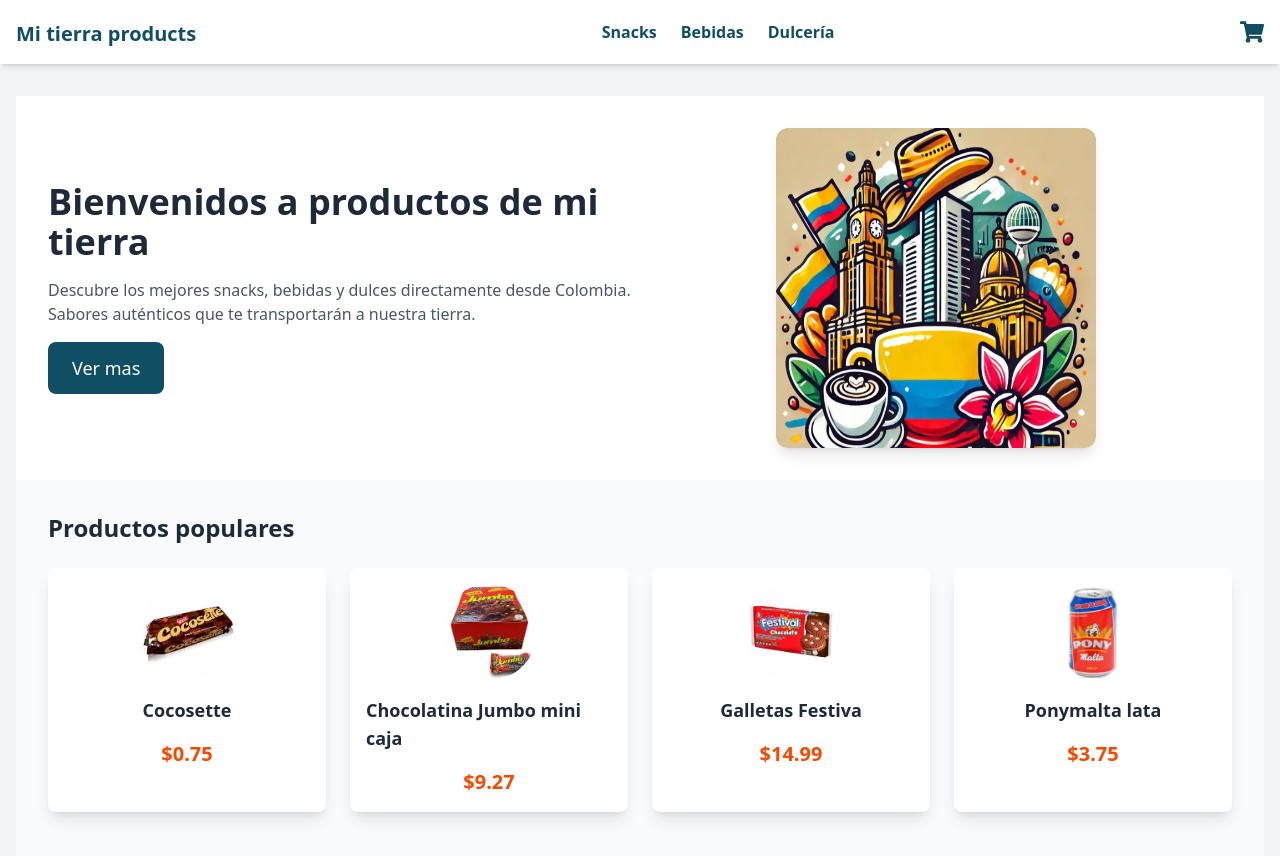
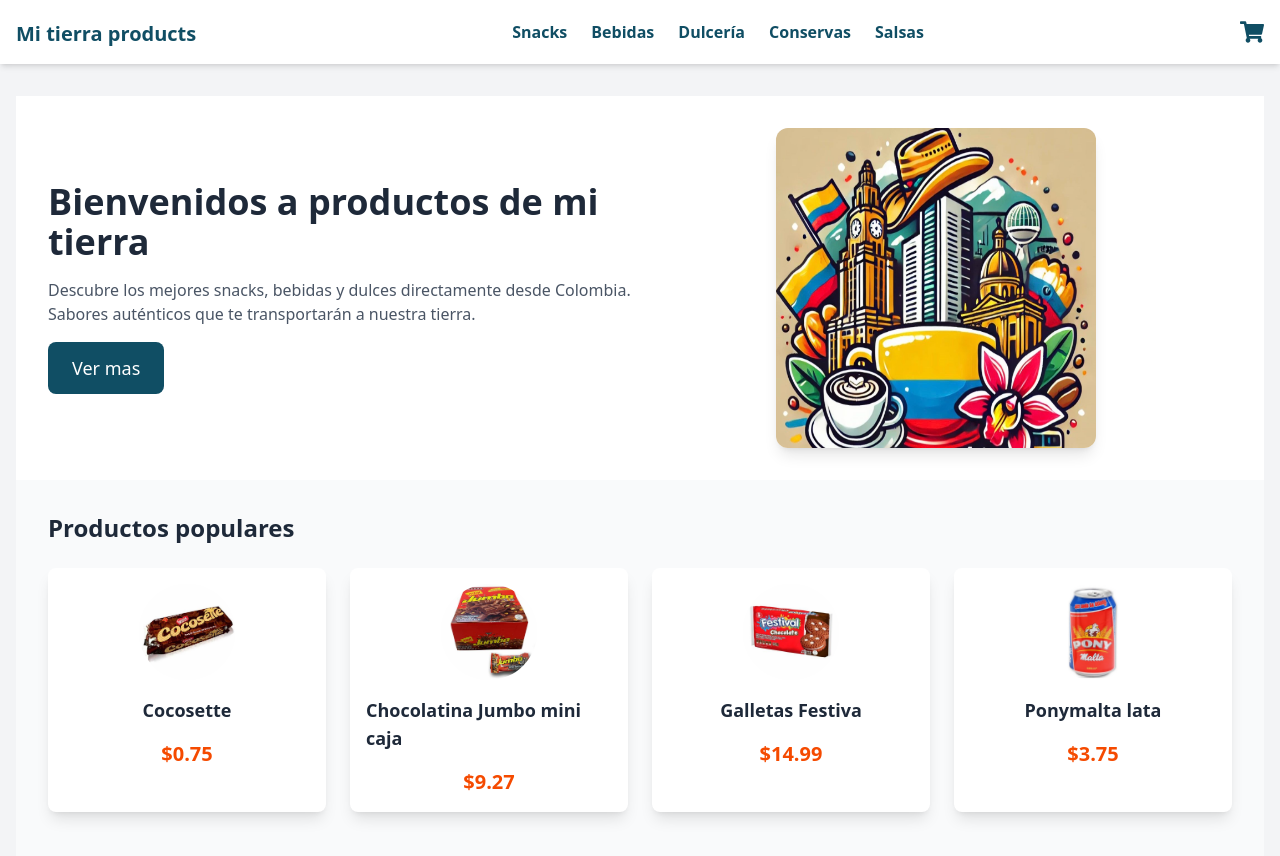
Before and after one commit to Viviana9110/dise-eccomerce, a React (Vite) app in the folder frontend/: page / in a window 1280 px wide. Shown: the top 856 px of the page. Built offline with nearby package versions, Linux system fonts and the light colour scheme.

Commit message:
añadiendo items

```diff
--- a/frontend/src/components/Navbar.jsx
+++ b/frontend/src/components/Navbar.jsx
@@ -32,6 +32,12 @@
             <Link to="/candies" className="text-cyan-900 hover:text-cyan-700 font-bold">
               Dulcería
             </Link>
+            <Link to="/candies" className="text-cyan-900 hover:text-cyan-700 font-bold">
+              Conservas
+            </Link>
+            <Link to="/candies" className="text-cyan-900 hover:text-cyan-700 font-bold">
+              Salsas
+            </Link>
           </ul>
           <div className="flex space-x-4">
               <button onClick={() => setIsCartOpen(true)} className="relative">
```
